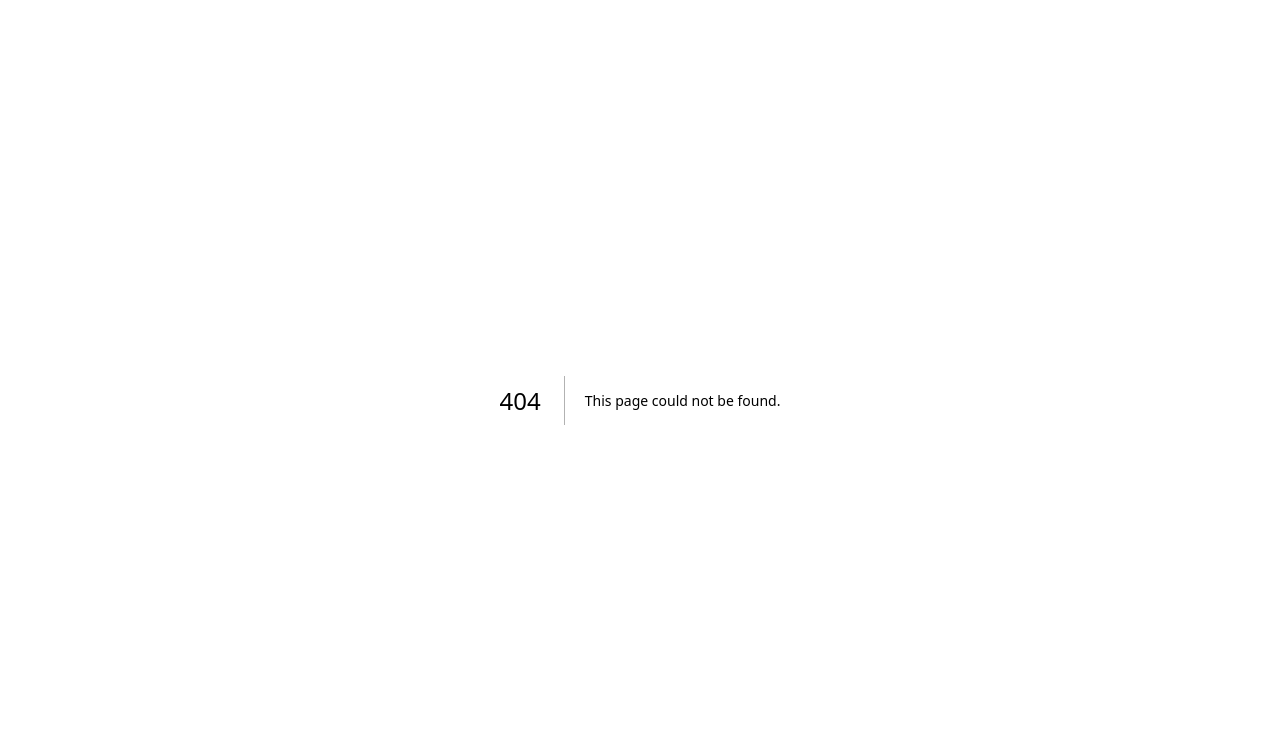
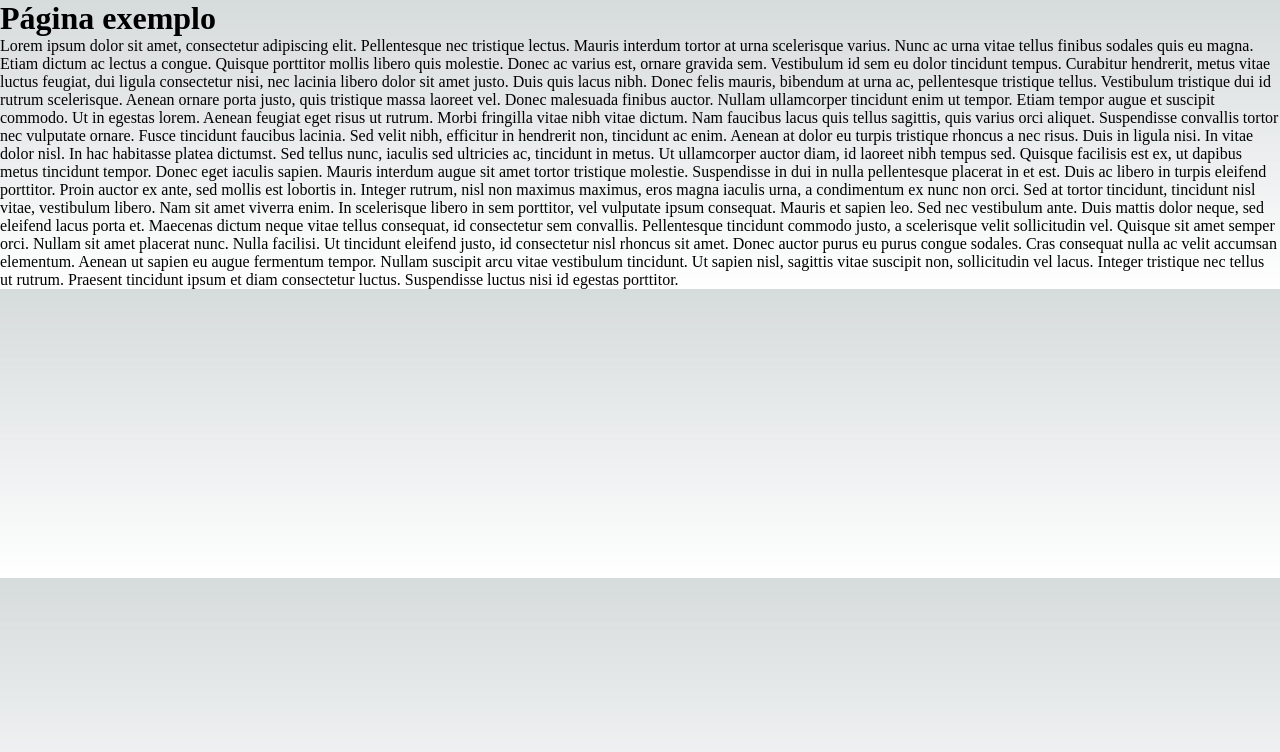
Before and after one commit to nicolas-magalhaes-clear/next-fundamentals, a Next.js app: page /Exemplo in a window 1280 px wide. Before the commit this address had no page. Shown: the top 752 px of the page. Built offline with nearby package versions, Linux system fonts and the light colour scheme.

Commit message:
added: Exemplo.jsx

```diff
--- /dev/null
+++ b/src/pages/Exemplo.jsx
@@ -0,0 +1,18 @@
+export default function Exemplo(){
+    return(
+        <div>
+            <h1>Página exemplo</h1>
+            <p>Lorem ipsum dolor sit amet, consectetur adipiscing elit. Pellentesque nec tristique lectus. Mauris interdum tortor at urna scelerisque varius. Nunc ac urna vitae tellus finibus sodales quis eu magna. Etiam dictum ac lectus a congue. Quisque porttitor mollis libero quis molestie. Donec ac varius est, ornare gravida sem. Vestibulum id sem eu dolor tincidunt tempus. Curabitur hendrerit, metus vitae luctus feugiat, dui ligula consectetur nisi, nec lacinia libero dolor sit amet justo. Duis quis lacus nibh. Donec felis mauris, bibendum at urna ac, pellentesque tristique tellus. Vestibulum tristique dui id rutrum scelerisque. Aenean ornare porta justo, quis tristique massa laoreet vel. Donec malesuada finibus auctor. Nullam ullamcorper tincidunt enim ut tempor. Etiam tempor augue et suscipit commodo. Ut in egestas lorem.
+
+Aenean feugiat eget risus ut rutrum. Morbi fringilla vitae nibh vitae dictum. Nam faucibus lacus quis tellus sagittis, quis varius orci aliquet. Suspendisse convallis tortor nec vulputate ornare. Fusce tincidunt faucibus lacinia. Sed velit nibh, efficitur in hendrerit non, tincidunt ac enim. Aenean at dolor eu turpis tristique rhoncus a nec risus. Duis in ligula nisi.
+
+In vitae dolor nisl. In hac habitasse platea dictumst. Sed tellus nunc, iaculis sed ultricies ac, tincidunt in metus. Ut ullamcorper auctor diam, id laoreet nibh tempus sed. Quisque facilisis est ex, ut dapibus metus tincidunt tempor. Donec eget iaculis sapien. Mauris interdum augue sit amet tortor tristique molestie. Suspendisse in dui in nulla pellentesque placerat in et est. Duis ac libero in turpis eleifend porttitor. Proin auctor ex ante, sed mollis est lobortis in. Integer rutrum, nisl non maximus maximus, eros magna iaculis urna, a condimentum ex nunc non orci. Sed at tortor tincidunt, tincidunt nisl vitae, vestibulum libero.
+
+Nam sit amet viverra enim. In scelerisque libero in sem porttitor, vel vulputate ipsum consequat. Mauris et sapien leo. Sed nec vestibulum ante. Duis mattis dolor neque, sed eleifend lacus porta et. Maecenas dictum neque vitae tellus consequat, id consectetur sem convallis. Pellentesque tincidunt commodo justo, a scelerisque velit sollicitudin vel. Quisque sit amet semper orci. Nullam sit amet placerat nunc. Nulla facilisi.
+
+Ut tincidunt eleifend justo, id consectetur nisl rhoncus sit amet. Donec auctor purus eu purus congue sodales. Cras consequat nulla ac velit accumsan elementum. Aenean ut sapien eu augue fermentum tempor. Nullam suscipit arcu vitae vestibulum tincidunt. Ut sapien nisl, sagittis vitae suscipit non, sollicitudin vel lacus. Integer tristique nec tellus ut rutrum. Praesent tincidunt ipsum et diam consectetur luctus. Suspendisse luctus nisi id egestas porttitor.
+
+</p>
+        </div>
+    )
+}
```
